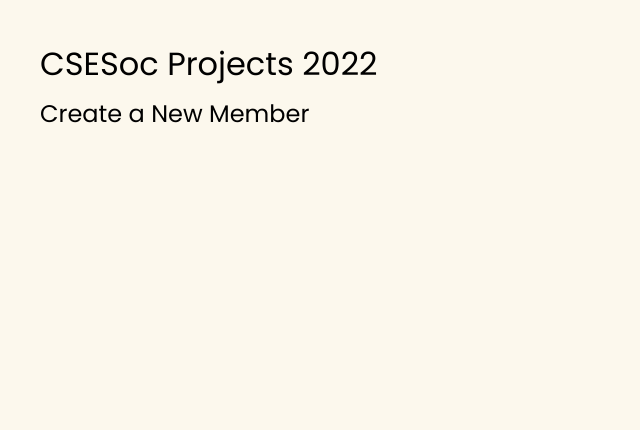
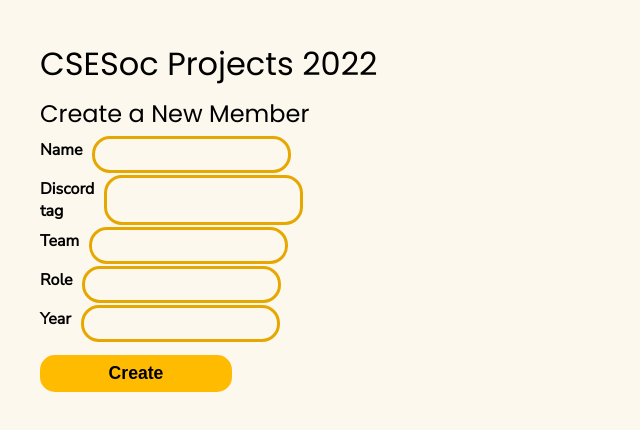
Before and after one commit to munjoonteo/express-example, a React (Create React App) app in the folder client/: page /member/create in a window 1280 px wide. Shown: the top 430 px of the page, without its empty margins (0-640 px from the left). Built offline with nearby package versions, Linux system fonts and the light colour scheme; no server answers.

Commit message:
Implemented create member

```diff
--- a/client/src/components/FormInput.js
+++ b/client/src/components/FormInput.js
@@ -1,9 +1,16 @@
 import React from "react";
 
-const FormInput = props => {
+import "../style/Form.css";
+
+const FormInput = ({ value, setter, placeholder }) => {
   return (
-    <div className="form-input">
-      <input placeholder={props.placeholder} />
+    <div className="form-entry">
+      <label className="form-label">{placeholder}</label>
+      <input
+        className="form-input"
+        value={value}
+        onChange={e => setter(e.target.value)}
+      />
     </div>
   );
 };
--- a/client/src/pages/Home.js
+++ b/client/src/pages/Home.js
@@ -18,7 +18,7 @@
     navigate("/member/create");
   };
 
-  const deleteHandler = s => {
+  const handleDelete = s => {
     const data = { id: s.id };
 
     fetch("http://localhost:8000/member", {
@@ -41,12 +41,8 @@
           {memberList &&
             Object.values(memberList).map(s => {
               return (
-                <div>
-                  <div
-                    className="card"
-                    key={s.id}
-                    onClick={() => showMemberPage(s.id)}
-                  >
+                <div key={s.id}>
+                  <div className="card" onClick={() => showMemberPage(s.id)}>
                     <div>
                       <div className="card-info">
                         <span>Name: </span> {s.name}
@@ -72,18 +68,13 @@
                       <FontAwesomeIcon icon={faTrash} />
                     </button>
                   </div>
-                  <button onClick={() => deleteHandler(s)}>
-                    <FontAwesomeIcon icon={faTrash} />
-                  </button>
                 </div>
               );
             })}
-          <div className="add-member-button">
-            <button>
-              <FontAwesomeIcon icon={faPlus} />
-            </button>
-          </div>
         </div>
+        <button className="create create-logo" onClick={showAddMemberPage}>
+          <FontAwesomeIcon icon={faPlus} />
+        </button>
       </div>
     </>
   );
--- a/client/src/pages/Member.js
+++ b/client/src/pages/Member.js
@@ -8,7 +8,7 @@
   return member ? (
     <>
       <Header />
-      <div className="card">
+      <div className="card-solo">
         <div className="card-info">
           <span>Name: </span> {member.name}
         </div>
--- a/client/src/pages/MemberCreateForm.js
+++ b/client/src/pages/MemberCreateForm.js
@@ -1,12 +1,51 @@
-import React from "react";
+import React, { useState } from "react";
+import { useNavigate } from "react-router-dom";
 
 import Header from "../components/Header";
+import FormInput from "../components/FormInput";
 
 const MemberCreate = () => {
+  const [name, setName] = useState("");
+  const [discord_tag, setDiscordTag] = useState("");
+  const [team, setTeam] = useState("");
+  const [role, setRole] = useState("");
+  const [year, setYear] = useState("");
+
+  const navigate = useNavigate();
+
+  const handleSubmit = e => {
+    e.preventDefault();
+    console.log("hi");
+
+    const data = { name, discord_tag, team, role, year };
+
+    fetch("http://localhost:8000/member", {
+      headers: { "Content-Type": "application/json" },
+      method: "POST",
+      body: JSON.stringify(data),
+    }).catch(err => {
+      console.log(err);
+    });
+
+    navigate("/");
+  };
+
   return (
     <>
       <Header />
       <div className="subtitle">Create a New Member</div>
+      <form onSubmit={handleSubmit}>
+        <FormInput value={name} setter={setName} placeholder={"Name"} />
+        <FormInput
+          value={discord_tag}
+          setter={setDiscordTag}
+          placeholder={"Discord tag"}
+        />
+        <FormInput value={team} setter={setTeam} placeholder={"Team"} />
+        <FormInput value={role} setter={setRole} placeholder={"Role"} />
+        <FormInput value={year} setter={setYear} placeholder={"Year"} />
+        <input type="submit" className="create create-text" value="Create" />
+      </form>
     </>
   );
 };
--- a/client/src/pages/MemberEditForm.js
+++ b/client/src/pages/MemberEditForm.js
@@ -5,6 +5,7 @@
 
 const MemberEditForm = ({ memberList }) => {
   const member = memberList[useParams()["id"]];
+
   const template = (
     <>
       <form>
@@ -16,7 +17,8 @@
       </form>
     </>
   );
-  return member ? template : <></>;
+
+  return member ? template : <>This member does not exist!</>;
 };
 
 export default MemberEditForm;
--- a/client/src/style/App.css
+++ b/client/src/style/App.css
@@ -34,15 +34,20 @@
   flex-wrap: wrap;
 }
 
-.card {
+.card,
+.card-solo {
   display: flex;
   flex-direction: column;
   box-shadow: 0 5px 8px 0 rgba(0, 0, 0, 0.1);
   background: linear-gradient(to right, rgb(255, 223, 118), rgb(233, 201, 162));
-  width: 20%;
-  padding: 2vh;
+  padding: 2vh 1vw;
   margin: 1vh 1vw 2vh;
   border-radius: 15px;
+}
+
+.card-solo {
+  width: 20%;
+  margin: 1vh 0;
 }
 
 .card:hover {
@@ -51,8 +56,7 @@
 }
 
 .card-info {
-  padding: 1vh 0;
-  margin-left: 1vw;
+  padding: 1vh 2vw;
   font-size: 1.1em;
 }
 
@@ -68,23 +72,30 @@
 }
 
 .create {
-  font-size: 1.3em;
-  margin: 0 2vw 5vh 0;
   align-self: flex-end;
-  padding: 2vh;
   background-color: #ffbb00;
   border-radius: 15px;
   border: none;
   font-weight: 600;
 }
 
+.create-logo {
+  font-size: 1.3em;
+  margin: 0 2vw 5vh 0;
+  padding: 2vh;
+}
+
+.create-text {
+  font-size: 1.1em;
+  margin-top: 1vh;
+  padding: 1vh;
+  width: 15vw;
+}
+
 button:hover {
   cursor: pointer;
 }
 
-.add-member-button {
-  position: fixed;
-  bottom: 5%;
-  margin-left: 90%;
-  width: 100%;
+.create-text:hover {
+  cursor: pointer;
 }
--- a/client/src/style/Form.css
+++ b/client/src/style/Form.css
@@ -0,0 +1,19 @@
+.form-entry {
+  display: flex;
+  justify-content: space-between;
+  width: 15vw;
+  margin-bottom: 1vh;
+}
+
+.form-label {
+  margin-right: 1vw;
+  font-weight: 600;
+}
+
+.form-input {
+  padding: 1vh;
+  outline: 3px solid #e6a800;
+  border: none;
+  background: none;
+  border-radius: 15px;
+}
```
